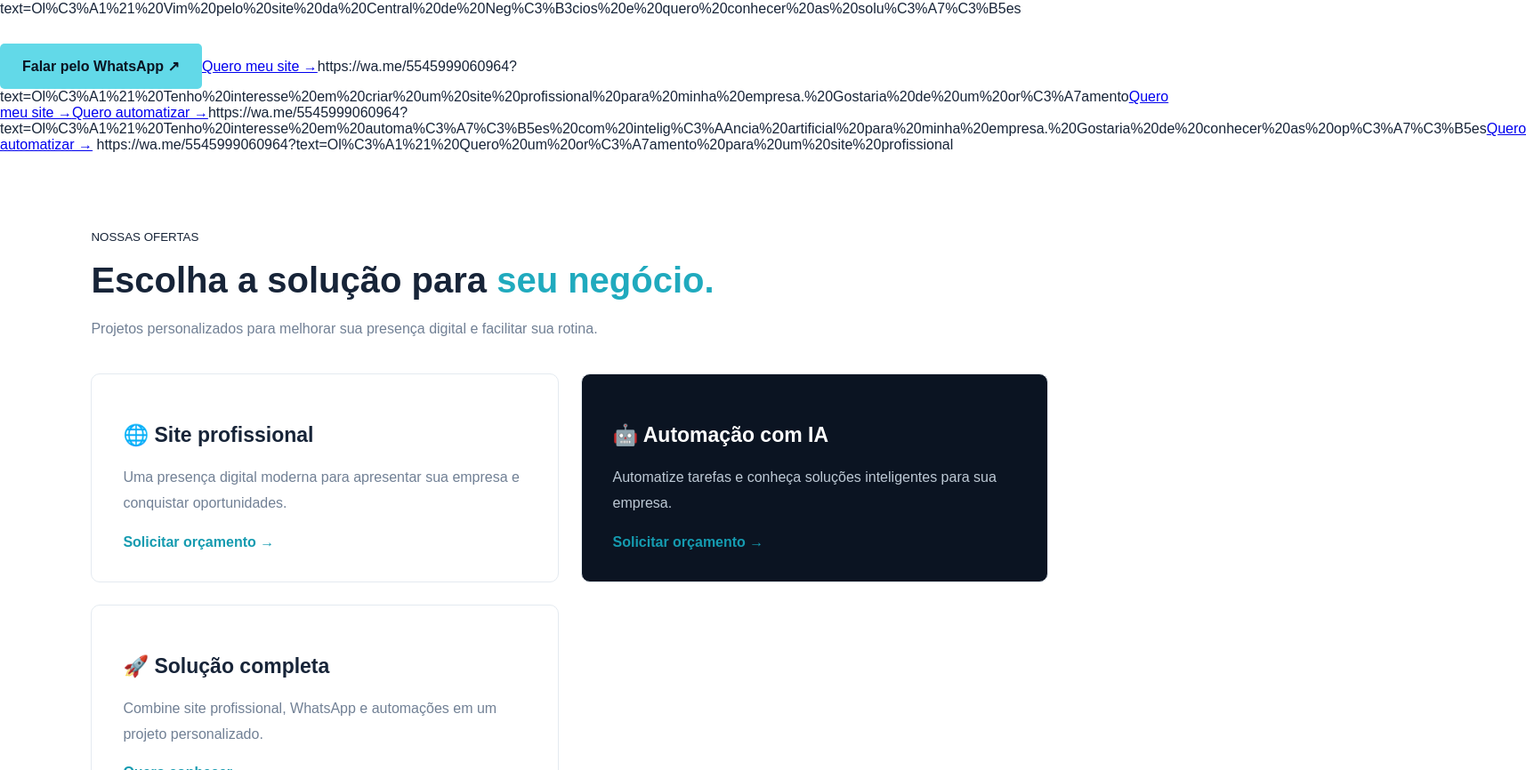
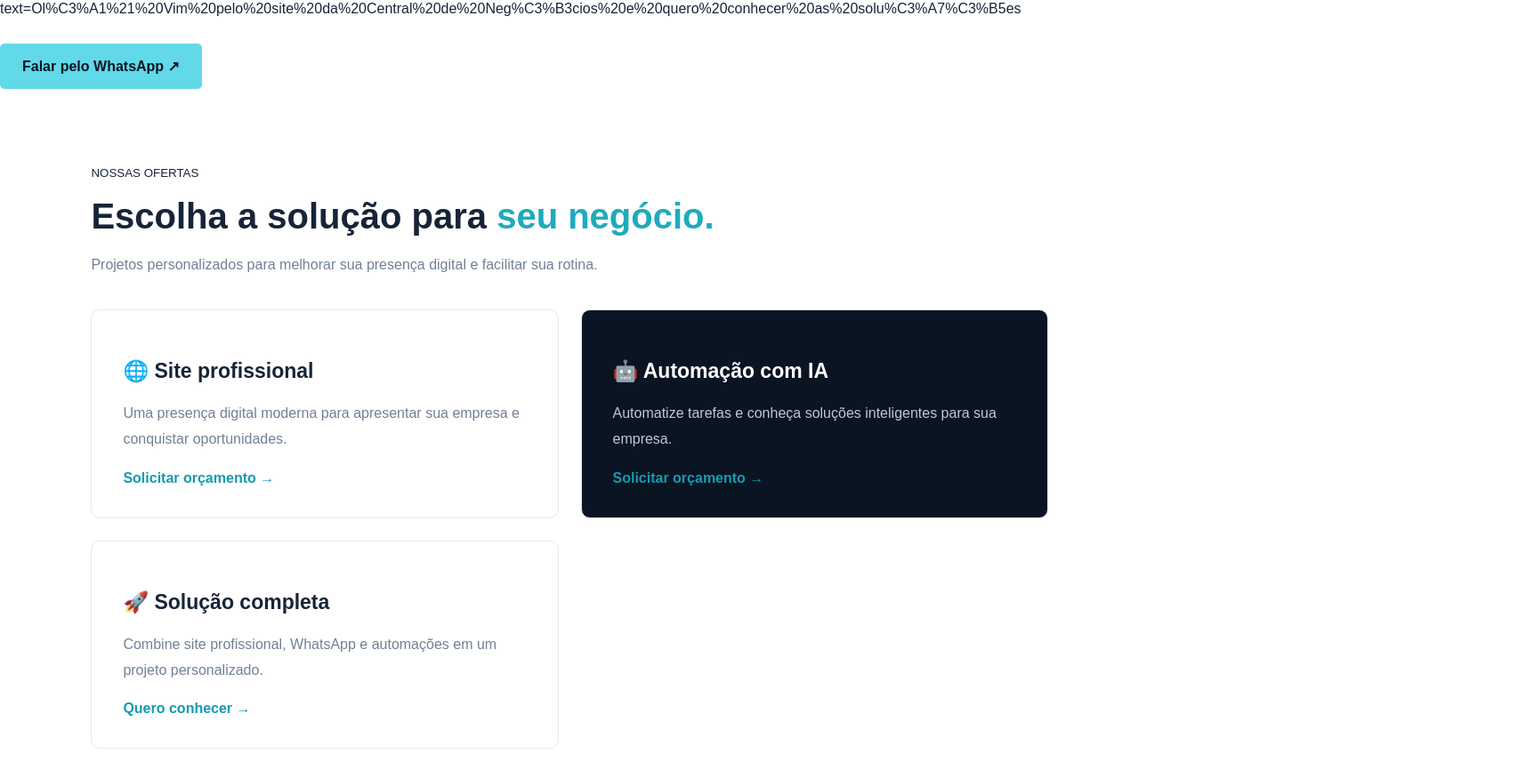
Before and after one commit to samuelsb2810-cloud/central-de-negocios, a plain HTML site: page index.html in a window 1280 px wide. Shown: the part 2792-3658 px from the top of the page at 89% size, 1715 px wide, since content can reach past the window. Drawn offline with Linux system fonts and the light colour scheme.

Commit message:
Update index.html

```diff
--- a/index.html
+++ b/index.html
@@ -134,9 +134,7 @@ document.getElementById("year").textContent=new Date().getFullYear();
 </script>
 
 </body>
-</html>https://wa.me/5545999060964?text=Ol%C3%A1%21%20Vim%20pelo%20site%20da%20Central%20de%20Neg%C3%B3cios%20e%20quero%20conhecer%20as%20solu%C3%A7%C3%B5es<a class="btn" href="https://wa.me/5545999060964?text=Ol%C3%A1%21%20Vim%20pelo%20site%20da%20Central%20de%20Neg%C3%B3cios%20e%20quero%20conhecer%20as%20solu%C3%A7%C3%B5es.">Falar
-  pelo WhatsApp ↗</a><a href="#contato">Quero meu site →</a>https://wa.me/5545999060964?text=Ol%C3%A1%21%20Tenho%20interesse%20em%20criar%20um%20site%20profissional%20para%20minha%20empresa.%20Gostaria%20de%20um%20or%C3%A7amento<a href="https://wa.me/5545999060964?text=Ol%C3%A1%21%20Tenho%20interesse%20em%20criar%20um%20site%20profissional%20para%20minha%20empresa.%20Gostaria%20de%20um%20or%C3%A7amento.">Quero meu site →</a><a href="#contato">Quero automatizar →</a>https://wa.me/5545999060964?text=Ol%C3%A1%21%20Tenho%20interesse%20em%20automa%C3%A7%C3%B5es%20com%20intelig%C3%AAncia%20artificial%20para%20minha%20empresa.%20Gostaria%20de%20conhecer%20as%20op%C3%A7%C3%B5es<a href="https://wa.me/5545999060964?text=Ol%C3%A1%21%20Tenho%20interesse%20em%20automa%C3%A7%C3%B5es%20com%20intelig%C3%AAncia%20artificial%20para%20minha%20empresa.%20Gostaria%20de%20conhecer%20as%20op%C3%A7%C3%B5es.">Quero automatizar →</a>
-https://wa.me/5545999060964?text=Ol%C3%A1%21%20Quero%20um%20or%C3%A7amento%20para%20um%20site%20profissional
+</html>https://wa.me/5545999060964?text=Ol%C3%A1%21%20Vim%20pelo%20site%20da%20Central%20de%20Neg%C3%B3cios%20e%20quero%20conhecer%20as%20solu%C3%A7%C3%B5es<a class="btn" href="https://wa.me/5545999060964?text=Ol%C3%A1%21%20Vim%20pelo%20site%20da%20Central%20de%20Neg%C3%B3cios%20e%20quero%20conhecer%20as%20solu%C3%A7%C3%B5es.">Falar pelo WhatsApp ↗</a>
 <section id="planos">
   <small>NOSSAS OFERTAS</small>
   <h2>Escolha a solução para <span>seu negócio.</span></h2>
```
